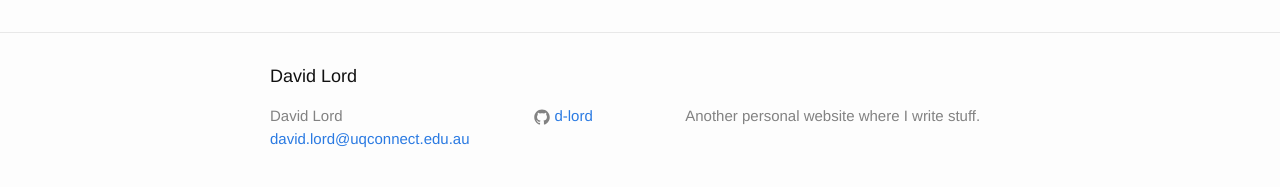
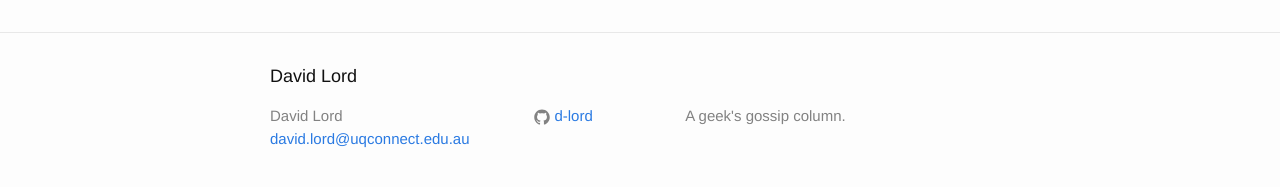
Before and after one commit to d-lord/d-lord.github.io, a Jekyll site: the page built from about.md, in a window 1280 px wide. Shown: the part 318-505 px from the top of the page. Built offline with Jekyll 4.4.1, drawn with Linux system fonts in a browser that asks for light colours.

Commit message:
Different tagline

```diff
--- a/_config.yml
+++ b/_config.yml
@@ -2,7 +2,7 @@
 title: David Lord
 email: david.lord@uqconnect.edu.au
 description: > # this means to ignore newlines until "baseurl:"
-  Another personal website where I write stuff.
+  A geek's gossip column.
 baseurl: "" # the subpath of your site, e.g. /blog/
 url: "d-lord.github.io" # the base hostname & protocol for your site
 #twitter_username: jekyllrb
```
